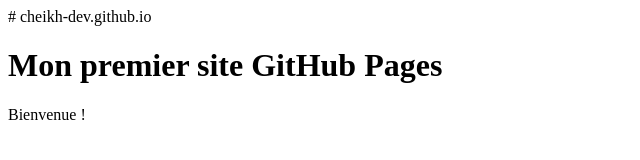
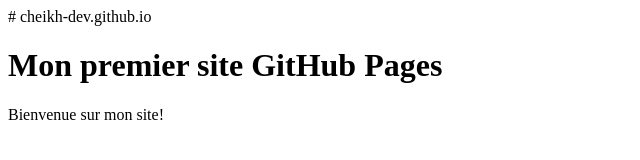
Before and after one commit to cheikhagne921-dev/cheikh-dev.github.io, a plain HTML site: page index.html in a window 1280 px wide. Shown: the full height of the page, 0-640 px from the left. Drawn offline with Linux system fonts and the light colour scheme.

Commit message:
Update index.html

```diff
--- a/index.html
+++ b/index.html
@@ -3,6 +3,6 @@
 <html>
   <body>
     <h1>Mon premier site GitHub Pages</h1>
-    <p>Bienvenue !</p>
+    <p>Bienvenue sur mon site!</p>
   </body>
 </html>
```
